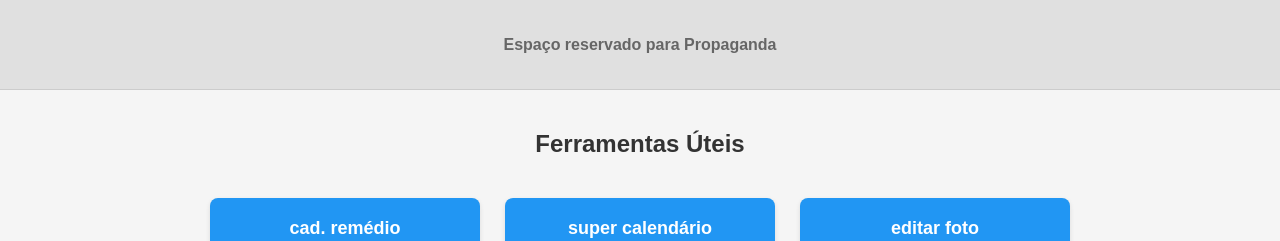
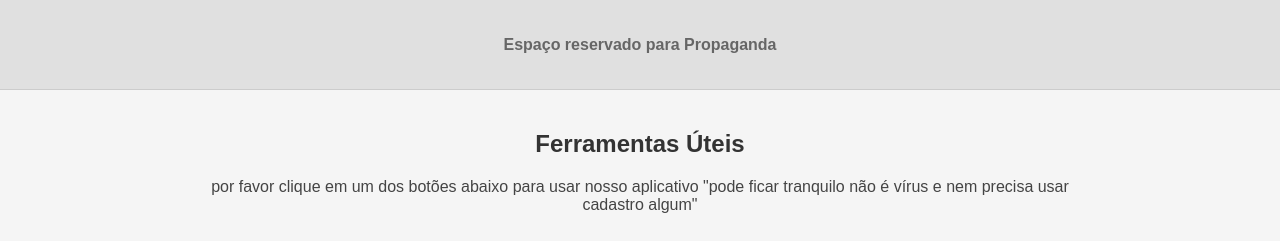
Before and after one commit to valmirfds32-cmd/Principal, a plain HTML site: page index.html in a window 1280 px wide. Shown: the top 241 px of the page. Drawn offline with Linux system fonts and the light colour scheme.

Commit message:
Inserir mensagem informativa após o título antes dos botões

```diff
--- a/index.html
+++ b/index.html
@@ -45,8 +45,15 @@
         .titulo {
             text-align: center;
             color: #333;
-            margin-bottom: 40px;
+            margin-bottom: 20px;
             font-size: 24px;
+        }
+
+        .label-aviso {
+            text-align: center;
+            color: #444;
+            font-size: 16px;
+            margin-bottom: 30px;
         }
 
         /* Grade de Botões */
@@ -146,6 +153,7 @@
 
     <main class="conteudo">
         <h1 class="titulo">Ferramentas Úteis</h1>
+        <p class="label-aviso">por favor clique em um dos botões abaixo para usar nosso aplicativo "pode ficar tranquilo  não é vírus e nem precisa usar cadastro algum"</p>
 
         <div class="grade-botoes">
             <a href="https://valmirfds32-cmd.github.io/cadremedio/" target="_blank" class="botao-ferramenta">
@@ -177,7 +185,8 @@
             <p class="label-agradecimento">Obrigado por usar nossos aplicativos!</p>
             <p class="label-ajuda">por favor depois de usar nossos aplicativos nos ajude "clicando nas nossas propaganda, não custa nada e me ajuda desenvolver mais aplicativos" sem mais obrigado!</p>
             <p class="label-creditos">Criado por Valmir F. da S. Desenvolvidos pelas IAs, Gemini, Dola e Perplexity</p>
-
+        </div>
+    </main>
 
     <div class="rodape-anuncio">
         Espaço reservado para Propaganda
```
